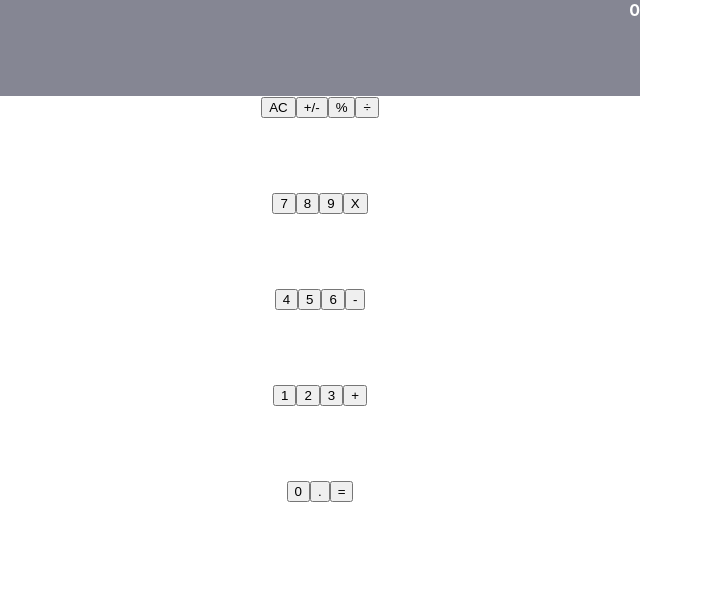
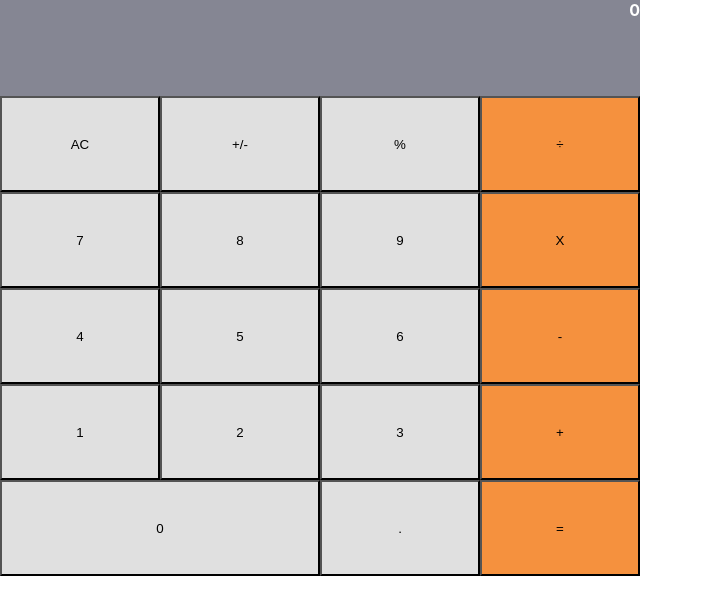
Before and after one commit to AnthonyTC89/react_calculator, a React (Create React App) app: page / in a window 1280 px wide. Shown: the top 614 px of the page, without its empty margins (0-703 px from the left). Built offline with nearby package versions, Linux system fonts and the light colour scheme.

Commit message:
Button component styled

```diff
--- a/src/components/Button.css
+++ b/src/components/Button.css
@@ -0,0 +1,20 @@
+.button, .buttonZero {
+  color: black;
+  height: 6rem;
+}
+
+.button {
+  width: 25%;
+}
+
+.buttonZero {
+  width: 50%;
+}
+
+.gray {
+  background: #E0E0E0;
+}
+
+.orange {
+  background: #F5913E;
+}
--- a/src/components/Button.js
+++ b/src/components/Button.js
@@ -2,18 +2,26 @@ import React from 'react';
 import PropTypes from 'prop-types';
 import './Button.css';
 
-const Button = ({ name }) => (
-  <button className="Button" type="button">
-    {name}
-  </button>
-);
+function Button({ name, color, wide }) {
+  const classes = wide ? ['buttonZero', color] : ['button', color];
+  return (
+    <button className={classes.join(' ')} type="button">
+      { name }
+    </button>
+  );
+}
 
 Button.propTypes = {
   name: PropTypes.string,
+  color: PropTypes.string,
+  wide: PropTypes.bool,
 };
 
 Button.defaultProps = {
   name: '',
+  color: 'orange',
+  wide: false,
 };
 
+
 export default Button;
--- a/src/components/ButtonPanel.js
+++ b/src/components/ButtonPanel.js
@@ -10,16 +10,30 @@ const arraySymbols = [
   ['0', '.', '='],
 ];
 
+const buttonOperation = (item) => {
+  if (item === '÷' || item === 'X' || item === '-' || item === '+' || item === '=') {
+    return true;
+  }
+  return false;
+};
+
 const ButtonPanel = () => (
   <div className="buttonPanel">
     { arraySymbols.map((row, i) => (
       <div className="row" key={i.toString()}>
         { row.map((item, j) => (
-          <Button key={item + j.toString()} name={item} />
+          <Button
+            key={item + j.toString()}
+            name={item}
+            color={buttonOperation(item) ? 'orange' : 'gray'}
+            wide={item === '0'}
+          />
         ))}
       </div>
     ))}
   </div>
 );
 
+
+
 export default ButtonPanel;
```
